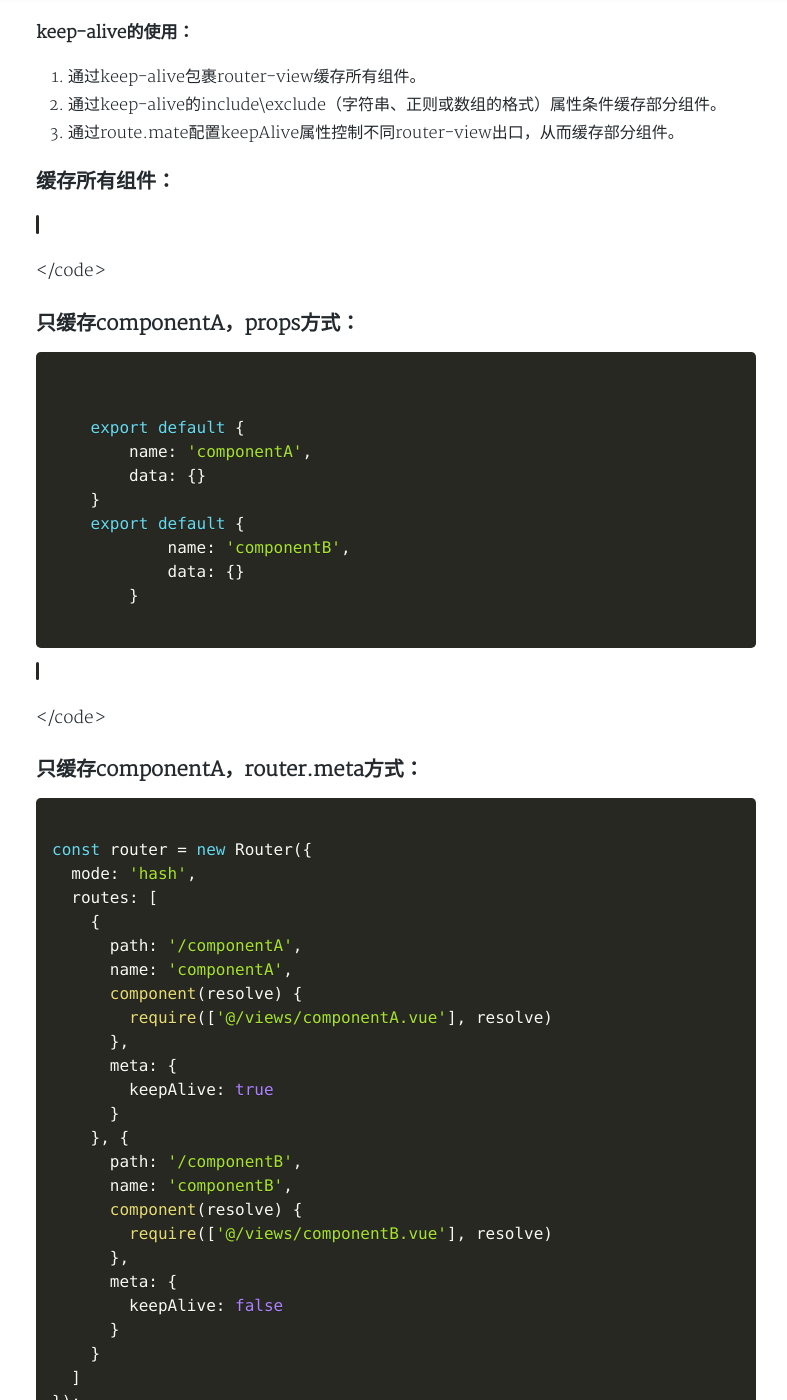
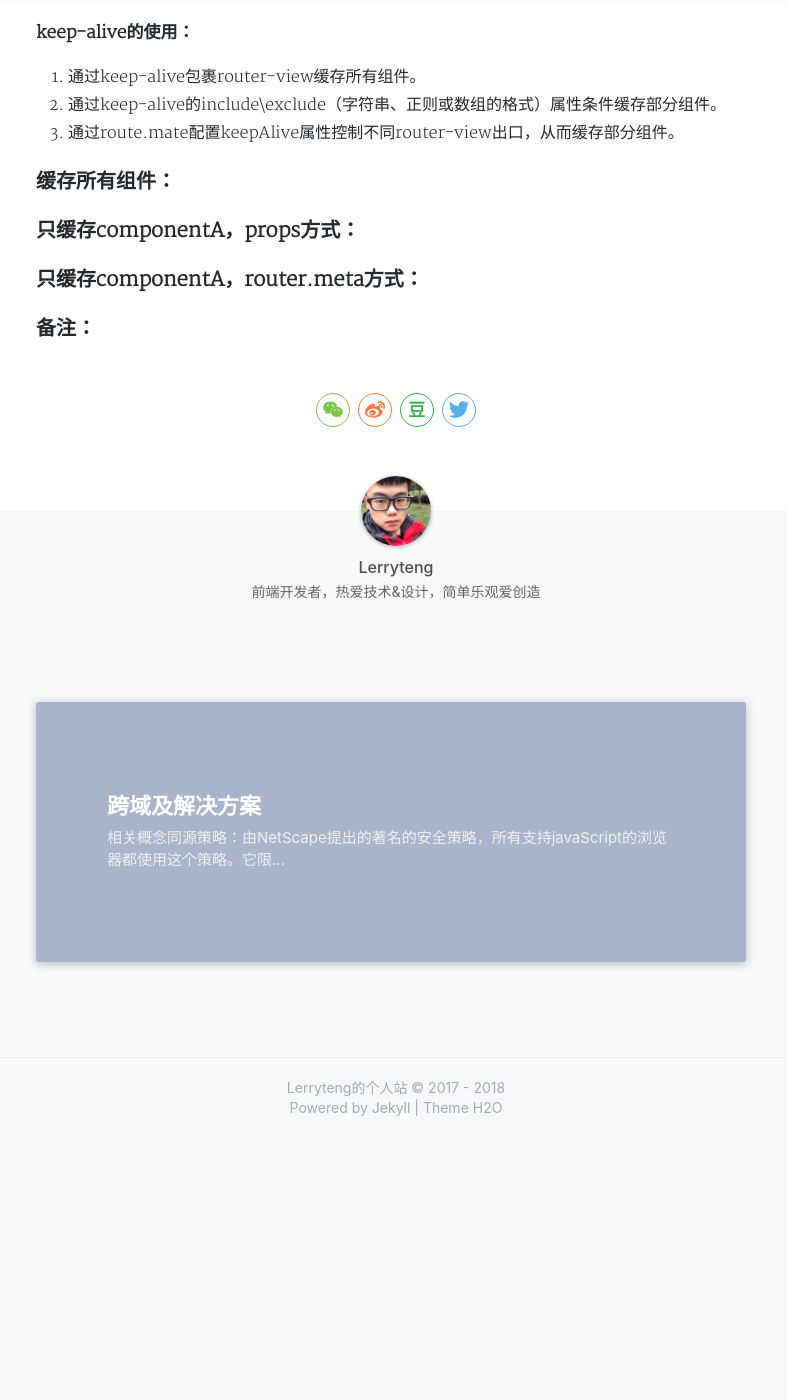
Before and after one commit to Lerryteng/Lerryteng.github.io, a Jekyll site: the page built from _posts/2018-09-25-Vue.js组件缓存.md, in a window 1280 px wide and 1400 px high, scrolled down 515 px. Shown: the whole window, without its empty margins (244-1031 px from the left). Built offline with Jekyll 4.4.1, drawn with Linux system fonts in a browser that asks for light colours; nearby versions of some CDN libraries; a style sheet for code colours, icons or effects is not loaded; after the commit the page ends 1653 px from its top, so only the background shows below that; some of the changed text lies outside the part shown.

Commit message:
update vue 组件缓存

```diff
--- a/_posts/2018-09-25-Vue.js组件缓存.md
+++ b/_posts/2018-09-25-Vue.js组件缓存.md
@@ -18,15 +18,14 @@ tags: javascript vue
 
 ### 缓存所有组件：
 
-<code class="language-JavaScript">
-<keep-alive>
-    <router-view></router-view>
-</keep-alive>
-</code>
+<script>
+    <keep-alive>
+        <router-view></router-view>
+    </keep-alive>
+</script>
 
 ### 只缓存componentA，props方式：
 
-<pre><code class="language-JavaScript">
 <script>
     export default {
         name: 'componentA',
@@ -37,55 +36,54 @@ tags: javascript vue
             data: {}
         }
 </script>
-</code></pre>
 
-<code class="language-JavaScript">
-<keep-alive include="componentA">
-    <router-view></router-view>
-</keep-alive>
-</code>
+<script>
+    <keep-alive include="componentA">
+        <router-view></router-view>
+    </keep-alive>
+</script>
 
 ### 只缓存componentA，router.meta方式：
 
-<pre><code class="language-JavaScript">
-const router = new Router({
-  mode: 'hash',
-  routes: [
-    {
-      path: '/componentA',
-      name: 'componentA',
-      component(resolve) {
-        require(['@/views/componentA.vue'], resolve)
-      },
-      meta: {
-        keepAlive: true
-      }
-    }, {
-      path: '/componentB',
-      name: 'componentB',
-      component(resolve) {
-        require(['@/views/componentB.vue'], resolve)
-      },
-      meta: {
-        keepAlive: false
-      }
-    }
-  ]
-});
-</code></pre>
+<script>
+    const router = new Router({
+      mode: 'hash',
+      routes: [
+        {
+          path: '/componentA',
+          name: 'componentA',
+          component(resolve) {
+            require(['@/views/componentA.vue'], resolve)
+          },
+          meta: {
+            keepAlive: true
+          }
+        }, {
+          path: '/componentB',
+          name: 'componentB',
+          component(resolve) {
+            require(['@/views/componentB.vue'], resolve)
+          },
+          meta: {
+            keepAlive: false
+          }
+        }
+      ]
+    });
+</script>
 
 
-<code class="language-JavaScript">
-<!-- 被缓存组件 -->
-<keep-alive>
-      <router-view v-if="$route.meta.keepAlive"></router-view>
-</keep-alive>
-<!-- 不缓存组件 -->
-<router-view v-if="!$route.meta.keepAlive"></router-view>
-</code>
+<script>
+    <!-- 被缓存组件 -->
+    <keep-alive>
+          <router-view v-if="$route.meta.keepAlive"></router-view>
+    </keep-alive>
+    <!-- 不缓存组件 -->
+    <router-view v-if="!$route.meta.keepAlive"></router-view>
+</script>
 
 
 ### 备注：
-<code class="language-JavaScript">
-当组件在keep-alive中被切换时，activated和deactivated钩子函数会对应被执行。
-</code>
+<script>
+    当组件在keep-alive中被切换时，activated和deactivated钩子函数会对应被执行。
+</script>
```
